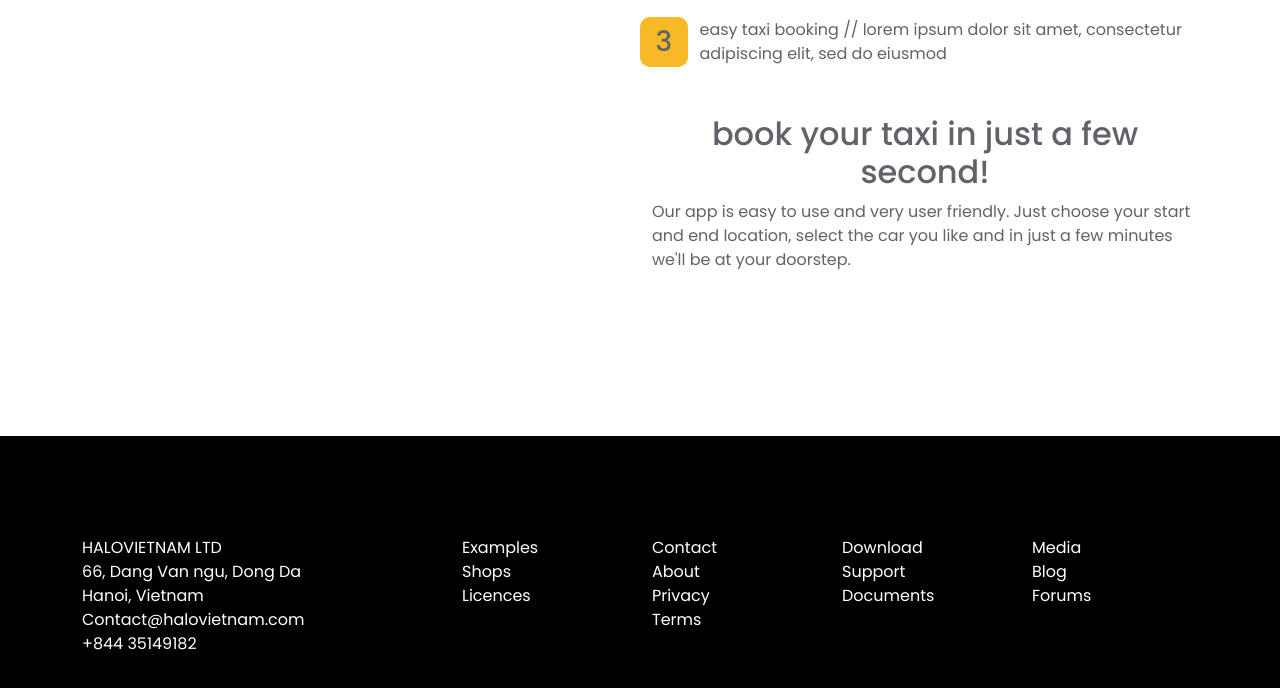
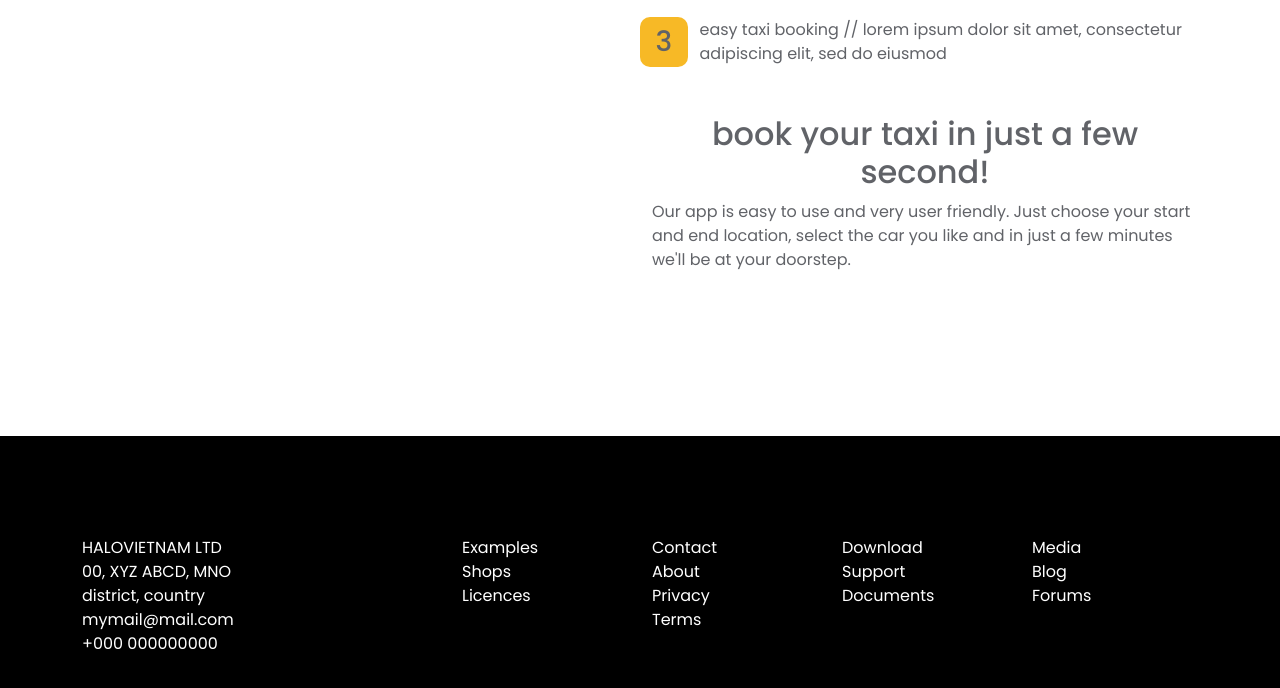
Before and after one commit to sefat1515/maxi, a plain HTML site: page index.html in a window 1280 px wide. Shown: the part 2111-2799 px from the top of the page. Drawn offline with nearby package versions, Linux system fonts and the light colour scheme; some icons are missing.

Commit message:
Update index.html

```diff
--- a/index.html
+++ b/index.html
@@ -347,10 +347,10 @@
               <div class="footer-1">
                 <address>
                   HALOVIETNAM LTD<br>
-                  66, Dang Van ngu, Dong Da<br>
-                  Hanoi, Vietnam<br>
-                  Contact@halovietnam.com<br>
-                  +844 35149182
+                  00, XYZ ABCD, MNO<br>
+                  district, country<br>
+                  mymail@mail.com<br>
+                  +000 000000000
                 </address>
               </div>
             </div>
```
